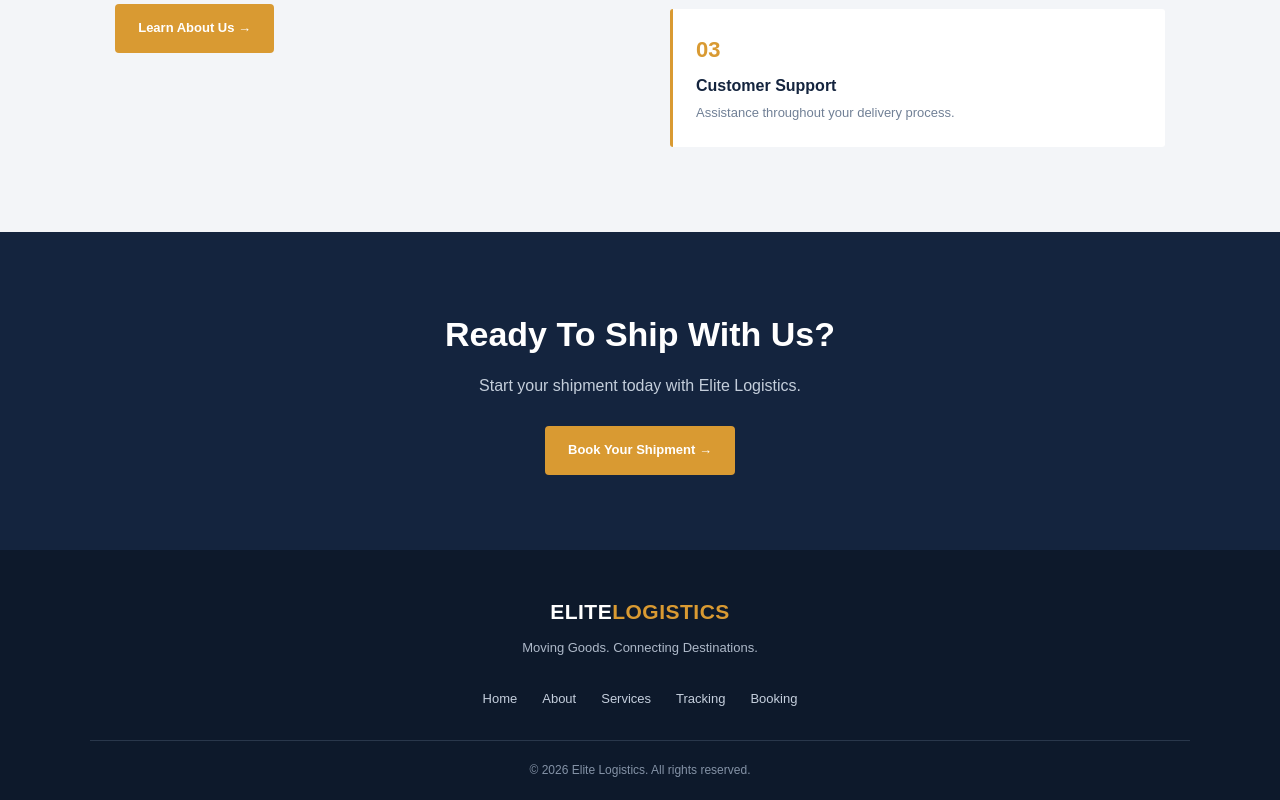
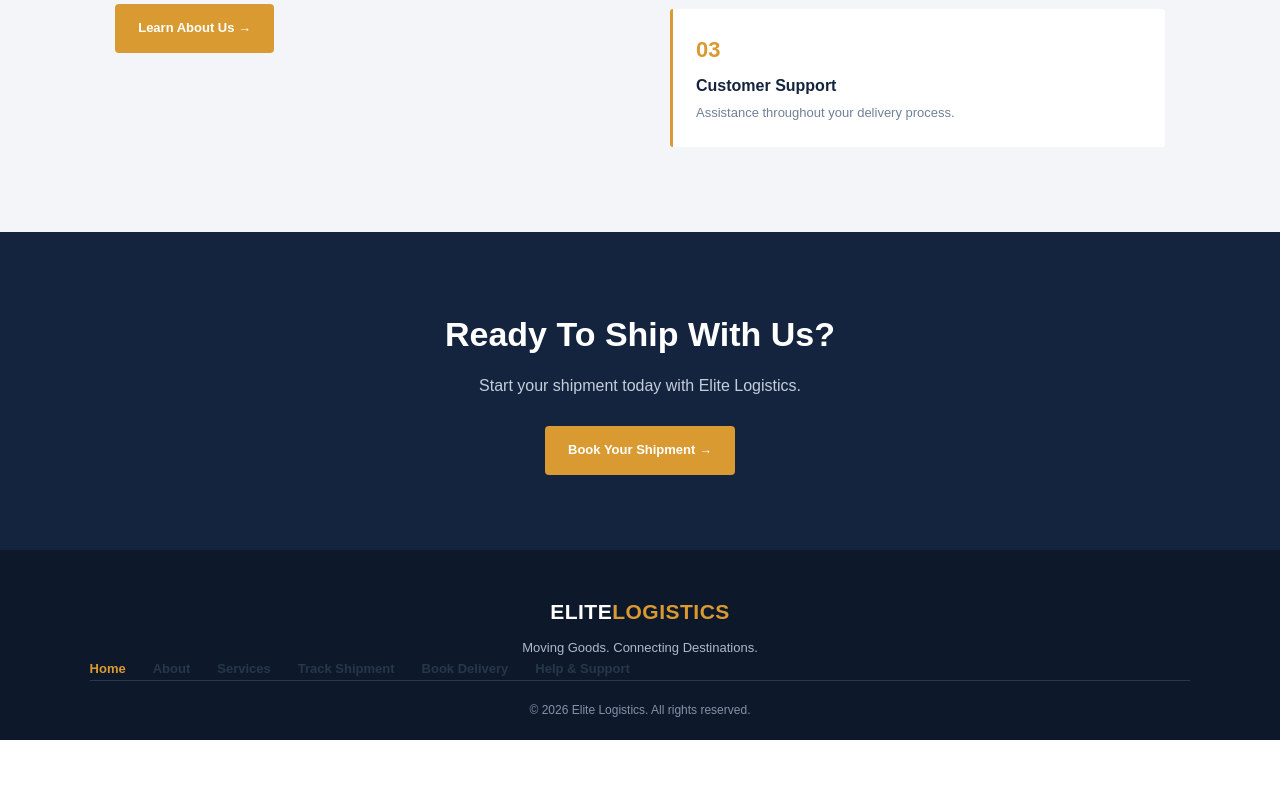
Before and after one commit to believelloyd66/Elite-Logistics, a website: page index.html in a window 1280 px wide. Shown: the part 1889-2689 px from the top of the page. After the commit the page ends 2629 px from the top, so only its background shows below. Drawn offline with Linux system fonts and the light colour scheme.

Commit message:
Replace footer links with navigation menu

```diff
--- a/index.html
+++ b/index.html
@@ -250,13 +250,14 @@
             </p>
         </div>
 
-        <div class="footer-links">
-            <a href="index.html">Home</a>
-            <a href="about.html">About</a>
-            <a href="services.html">Services</a>
-            <a href="tracking.html">Tracking</a>
-            <a href="booking.html">Booking</a>
-        </div>
+      <nav class="navigation" id="navigation">
+    <a href="index.html" class="active">Home</a>
+    <a href="about.html">About</a>
+    <a href="services.html">Services</a>
+    <a href="tracking.html">Track Shipment</a>
+    <a href="booking.html">Book Delivery</a>
+    <a href="support.html">Help & Support</a>
+</nav>
 
         <p class="copyright">
             © 2026 Elite Logistics. All rights reserved.
```
